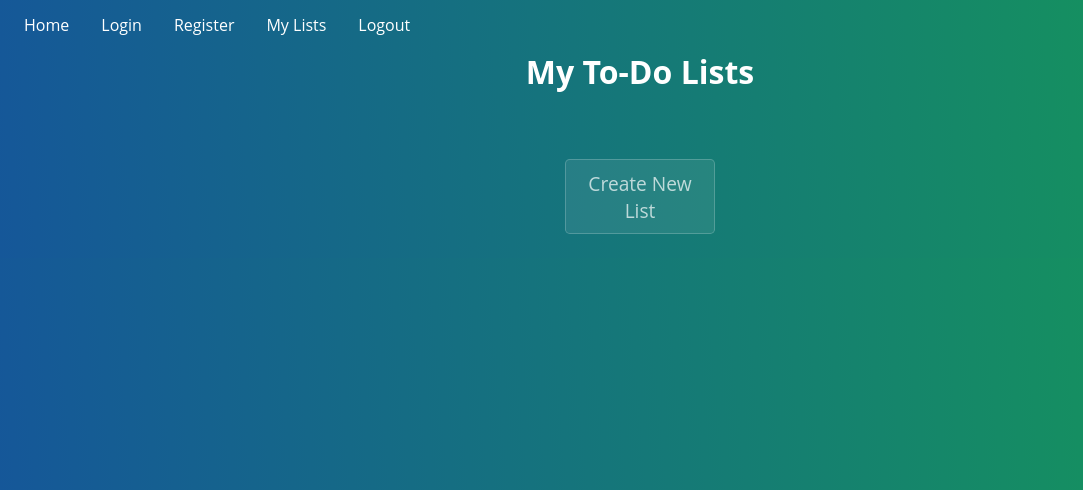
After one commit to sergeek/elimez, a Flask app: page /lists in a window 1280 px wide. The commit adds this page. Shown: the top 490 px of the page, without its empty margins (0-1083 px from the left). Run offline with Flask 2, Linux system fonts and the light colour scheme.

Commit message:
Started lists page

```diff
--- a/main.py
+++ b/main.py
@@ -88,7 +88,7 @@ def login():
         user = User.query.filter_by(username=username).first()
         if user and (password_hash == user.password):
             session['username'] = username
-            return redirect("/")
+            return redirect("/lists")
         else:
             flash('User password incorrect, or user does not exist', 'error')
 
@@ -128,10 +128,13 @@ def add_task():
     new_task = Task(task_item, task_owner)
     db.session.add(new_task)
     db.session.commit()
-
     tasks = Task.query.filter_by(list_id=task_owner).all()
 
     return render_template('todos.html', page_title=title, tasks=tasks, id=task_owner)
+
+@app.route('/lists')
+def my_lists():
+    return render_template('lists.html', page_title='My Lists')
 
 
 @app.route('/', methods=['POST', 'GET'])
--- a/templates/base.html
+++ b/templates/base.html
@@ -5,9 +5,10 @@
         <link rel="stylesheet" type="text/css" href="{{url_for('static', filename='stylesheets/style.css')}}">
         <ul class="header">
 
+        <li class="nav-bar"><a href="/">Home</a></li>
         <li class="nav-bar"><a href="/login">Login</a></li>
         <li class="nav-bar"><a href="/register">Register</a></li>
-        <li class="nav-bar"><a href="/">My Lists</a></li>
+        <li class="nav-bar"><a href="/lists">My Lists</a></li>
         <li class="nav-bar"><a href="/logout">Logout</a></li>
 
 </ul>
--- /dev/null
+++ b/templates/lists.html
@@ -0,0 +1,12 @@
+{% extends "base.html" %}
+
+{% block content %}
+
+
+        <h1 class="login-title">My To-Do Lists</h1>
+
+        <div class="wrapper">
+                <a href="/title" class="btn">Create New List</a>
+        </div>
+
+{% endblock %}
```
